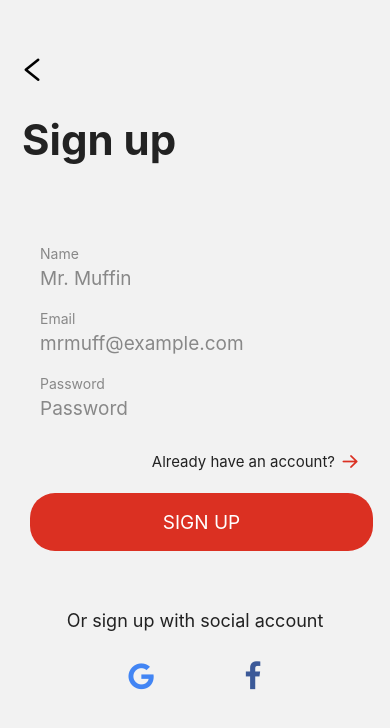
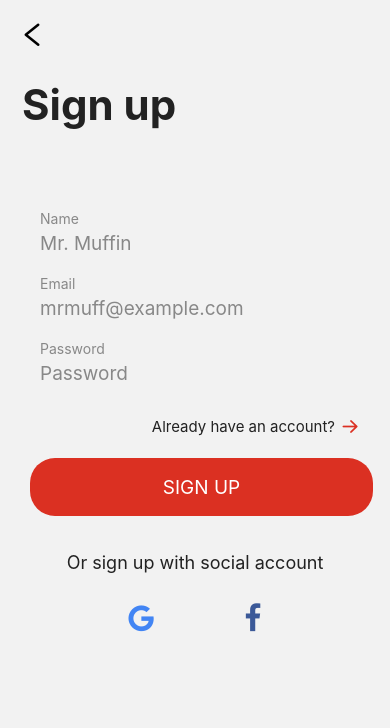
Before and after one commit to moumitbera123/final_project, a React Native app: screen /SignUp in a window 390 px wide. Shown: the top 728 px of the page. Built offline with nearby package versions, Linux system fonts and the light colour scheme.

Commit message:
sign up page password inputext

```diff
--- a/Src/LoginScreen/SignUp.js
+++ b/Src/LoginScreen/SignUp.js
@@ -53,7 +53,7 @@ const SignUp = () => {
   const validatePassword = (password) => {
     const regex = /^(?=.*[0-9])(?=.*[!@#$%^&*])(?=.*[A-Z])[a-zA-Z0-9!@#$%^&*]{6,16}$/;
     if (!regex.test(password)) {
-      setPasswordError('** Password must be 6 to 16 characters long and contain at least one number, one special character, and one capital letter **');
+      setPasswordError('** 6-16 chars, 1 number, 1 special char, 1 capital letter **');
     } else {
       setPasswordError('');
     }
@@ -82,7 +82,7 @@ const SignUp = () => {
     }
   };
   return (
-    <View>
+    <View style={styles.maincontainer}>
       <StatusBar backgroundColor="#e6e6e6" barStyle="light-content" />
       <TouchableOpacity style={styles.AntIcons} onPress={navigateToSplashScreen}>
         <AntIcon name='left' size={30} color="#000" />
@@ -249,7 +249,7 @@ const styles = StyleSheet.create({
   },
   footer: {
     alignItems: 'center',
-    marginTop: 45,
+    marginTop: 22,
   },
   text: {
     textAlign: 'center',
@@ -273,4 +273,7 @@ const styles = StyleSheet.create({
     fontSize: 14,
     marginTop: 5,
   },
+  maincontainer:{
+    marginTop:-35
+  }
 });
```
